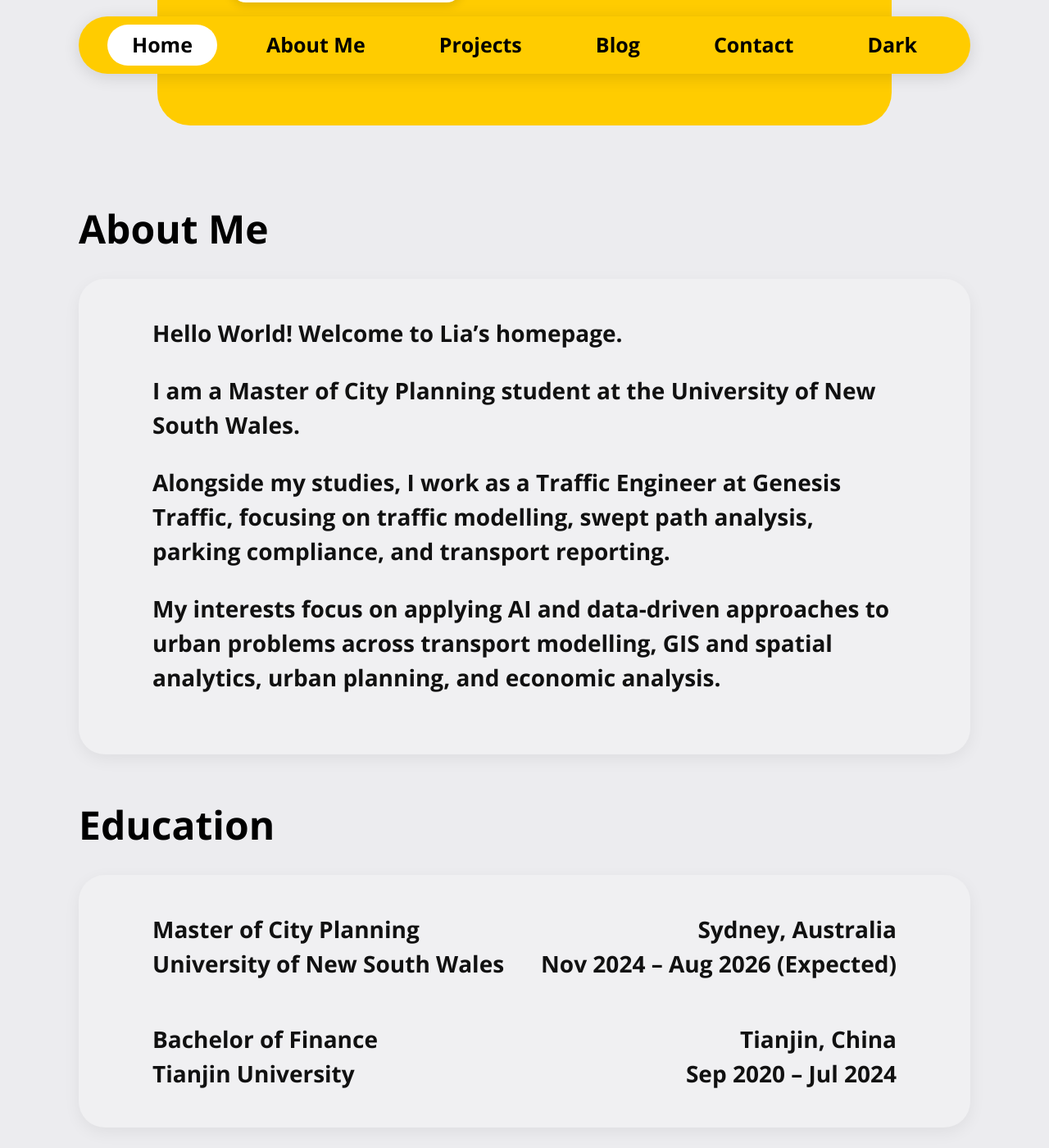
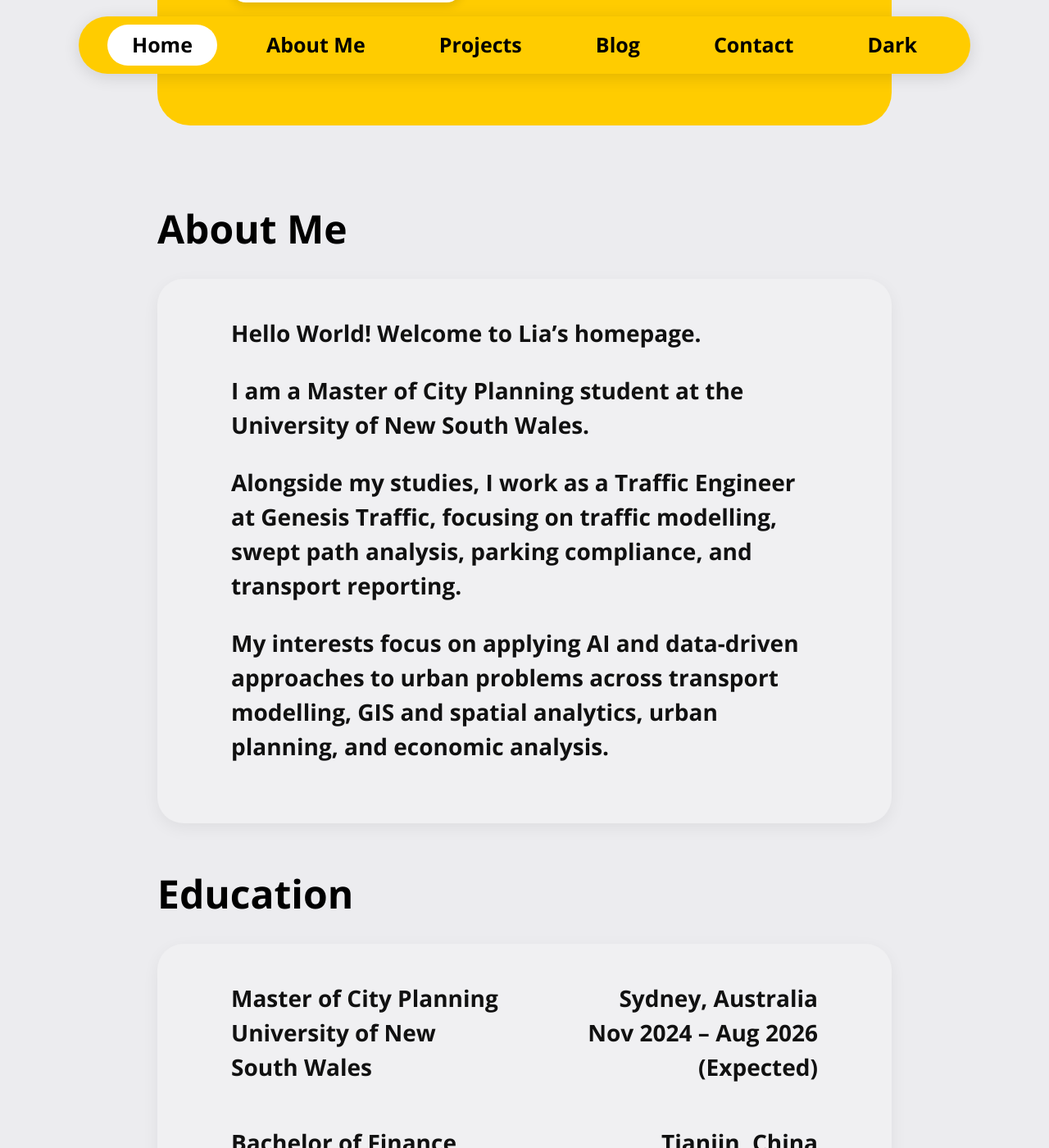
Before and after one commit to tszyeewun/tszyeewun.github.io, a Jekyll site: the page built from index.md, in a window 1280 px wide and 1400 px high, scrolled down 716 px. Shown: the whole window at 82% size. Built offline with Jekyll 4.4.1, drawn with Linux system fonts in a browser that asks for light colours.

Commit message:
Adjust main content width from 85% to 70%

```diff
--- a/_layouts/default.html
+++ b/_layouts/default.html
@@ -189,7 +189,7 @@
     ========================= */
 
     .main-content{
-      width:85%;
+      width:70%;
       max-width:1250px;
       margin:auto;
     }
```
